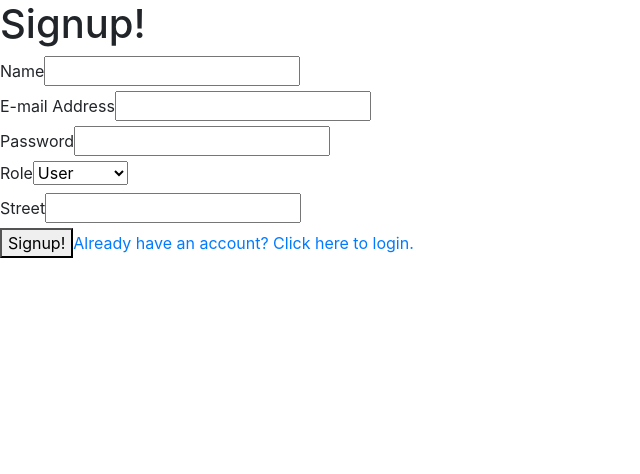
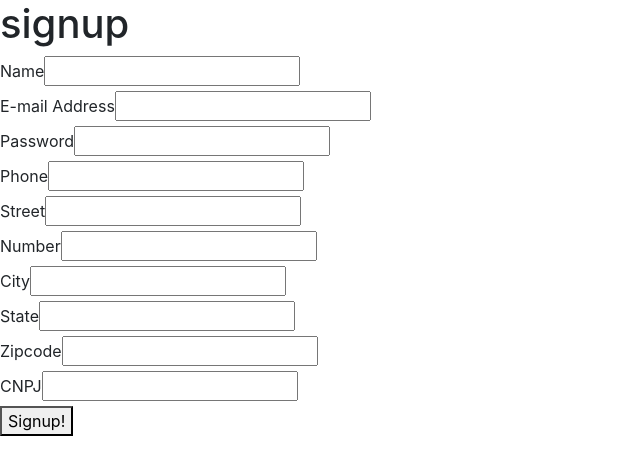
Before and after one commit to Bru9is/irontruck-client, a React (Create React App) app: page /auth/signup in a window 1280 px wide. Shown: the top 474 px of the page, without its empty margins (0-640 px from the left). Built offline with nearby package versions, Linux system fonts and the light colour scheme.

Commit message:
front signup and login

```diff
--- a/src/assets/styles/index.css
+++ b/src/assets/styles/index.css
@@ -1 +1,9 @@
-/* Seus estilos globais vão aqui */
+.flex-container {
+    display: flex !important;
+    justify-content: space-around !important;
+    flex-direction: row !important;
+}
+
+.signup-container{
+    height: 200px
+}
--- a/src/pages/Home.js
+++ b/src/pages/Home.js
@@ -1,22 +1,36 @@
 import React from "react";
 import { Link } from "react-router-dom";
 import Navbar from "../components/Navbar";
+import '../assets/styles/index.css'
 
 function Home() {
   return (
     <div className="text-center">
       <Navbar />
-      <img
-        src="https://coursereport-s3-production.global.ssl.fastly.net/uploads/school/logo/84/original/logo-ironhack-blue.png"
-        alt="ironhack logo"
-      />
-      <h1>React IronPlate</h1>
-      <p>This is the homepage</p>
-      <div className="d-flex flex-column align-items-center">
-        <Link className="btn btn-lg btn-primary" to="/auth/signup">
-          Signup here!
-        </Link>
+      <h1>IronTruck</h1>
+      <div className="d-flex flex-column align-items-center flex-container">
+        <div>
+          <div className = 'signup-container'>
+            Signup as a company
+          </div>
+          <Link className="btn btn-lg btn-primary" to="/auth/signup?type=company">
+            Signup
+          </Link>
+        </div>
+
+        <div>
+          <div className = 'signup-container'>
+            Signup as a user
+          </div>
+          <Link className="btn btn-lg btn-primary" to="/auth/signup?type=user">
+            Signup
+          </Link>
+        </div>
       </div>
+
+      <Link to="/auth/login">
+          Already have an account? Click here to login.
+      </Link>
     </div>
   );
 }
--- a/src/pages/auth/Login.js
+++ b/src/pages/auth/Login.js
@@ -1,5 +1,5 @@
 import React, { useState, useContext } from "react";
-import { Link, useNavigate } from "react-router-dom";
+import { useNavigate } from "react-router-dom";
 import apiService from "../../services/api.service";
 
 import { AuthContext } from "../../contexts/authContext";
@@ -35,7 +35,7 @@ function Login(props) {
         JSON.stringify({ ...response.data })
       );
       setErrors({ password: "", email: "" });
-      navigate("/book/all");
+      navigate("/book/all"); //mudar
     } catch (err) {
       console.error(err);
       setErrors({ ...err.response.data.errors });
@@ -72,10 +72,6 @@ function Login(props) {
 
       <div>
         <button type="submit">Login!</button>
-
-        <Link to="/auth/signup">
-          Don't have an account? Click here to signup!
-        </Link>
       </div>
     </form>
   );
--- a/src/pages/auth/Signup.js
+++ b/src/pages/auth/Signup.js
@@ -1,23 +1,36 @@
 import React, { useState } from "react";
-import { Link, useNavigate } from "react-router-dom";
+import { useNavigate, useSearchParams } from "react-router-dom";
 import apiService from "../../services/api.service";
 
 function Signup(props) {
+
+  const [searchParams] = useSearchParams()
+  console.log(searchParams.get('type'))
+
   const [state, setState] = useState({
-                              name: "",
-                              password: "",
-                              email: "",
-                              phone: "",
-                              address: {street:"", number:"", city:"", state:"", zip:""},
-                              role: "",
-                              document: "" });
+    name: "",
+    password: "",
+    email: "",
+    phone: "",
+    street:"",
+    number:"",
+    city:"",
+    state:"",
+    zip:"",
+    role: searchParams.get('type'),
+    document: "" });
+
   const [errors, setErrors] = useState({
     name: null,
     email: null,
     password: null,
     role: null,
     phone: null,
-    address: {street:null, number:null, city:null, state:null, zip:null},
+    street:null,
+    number:null,
+    city:null,
+    state:null,
+    zip:null,
     document: null,
   });
 
@@ -34,8 +47,23 @@ function Signup(props) {
     event.preventDefault();
 
     try {
-      await apiService.signUp(state);
-      setErrors({ name: "", password: "", email: "", phone: "", address: {street:""}, role: "", document: "" });
+      const newUser = {
+        name: state.name,
+        email: state.email,
+        password: state.password,
+        phone: state.phone,
+        role: state.role,
+        address: {
+          street: state.street,
+          number: state.number,
+          city: state.city,
+          state: state.state,
+          zip: state.zip
+        },
+        document: state.document
+      }
+      await apiService.signUp(newUser);
+      setErrors({ name: "", password: "", email: "", phone: "", street:"", number:"", city:"", state:"", zip:"", document: "" });
       navigate("/auth/login");
     } catch (err) {
       console.error(err);
@@ -45,7 +73,7 @@ function Signup(props) {
 
   return (
     <form onSubmit={handleSubmit}>
-      <h1>Signup!</h1>
+      <h1>{state.role} signup</h1>
 
       <div>
         <label htmlFor="signupFormName">Name</label>
@@ -84,34 +112,92 @@ function Signup(props) {
       </div>
 
       <div>
-        <label htmlFor="signupFormRole">Role</label>
-        <select id="signupFormRole"
-          value={state.role}
-          error={errors.role}
-          onChange={handleChange}>
-        <option>User</option>
-        <option>Company</option>
-        </select>
+        <label htmlFor="signupFormPhone">Phone</label>
+        <input
+          type="text"
+          name="phone"
+          id="signupFormPhone"
+          value={state.phone}
+          error={errors.phone}
+          onChange={handleChange}
+        />
       </div>
 
       <div>
         <label htmlFor="signupFormStreet">Street</label>
         <input
           type="text"
-          name="name"
+          name="street"
           id="signupFormStreet"
-          value={state.address.street}
-          error={errors.address.street}
+          value={state.street}
+          error={errors.street}
+          onChange={handleChange}
+        />
+      </div>
+
+      <div>
+        <label htmlFor="signupFormNumber">Number</label>
+        <input
+          type="text"
+          name="number"
+          id="signupFormNumber"
+          value={state.number}
+          error={errors.number}
+          onChange={handleChange}
+        />
+      </div>
+
+      <div>
+        <label htmlFor="signupFormCity">City</label>
+        <input
+          type="text"
+          name="city"
+          id="signupFormCity"
+          value={state.city}
+          error={errors.city}
+          onChange={handleChange}
+        />
+      </div>
+
+      <div>
+        <label htmlFor="signupFormCity">State</label>
+        <input
+          type="text"
+          name="state"
+          id="signupFormState"
+          value={state.state}
+          error={errors.state}
+          onChange={handleChange}
+        />
+      </div>
+
+      <div>
+        <label htmlFor="signupFormCity">Zipcode</label>
+        <input
+          type="text"
+          name="zip"
+          id="signupFormZip"
+          /*pattern="	^\d{5}-\d{3}$"*/
+          value={state.zip}
+          error={errors.zip}
+          onChange={handleChange}
+        />
+      </div>
+
+      <div>
+        <label htmlFor="signupFormDocument">{state.role==='user'? "CPF" : "CNPJ"}</label>
+        <input
+          type="text"
+          name="document"
+          id="signupFormDocument"
+          value={state.document}
+          error={errors.document}
           onChange={handleChange}
         />
       </div>
 
       <div>
         <button type="submit">Signup!</button>
-
-        <Link to="/auth/login">
-          Already have an account? Click here to login.
-        </Link>
       </div>
     </form>
   );
```
Also changed, not shown: 1 other file (tests, documents, lock files or other folders).
